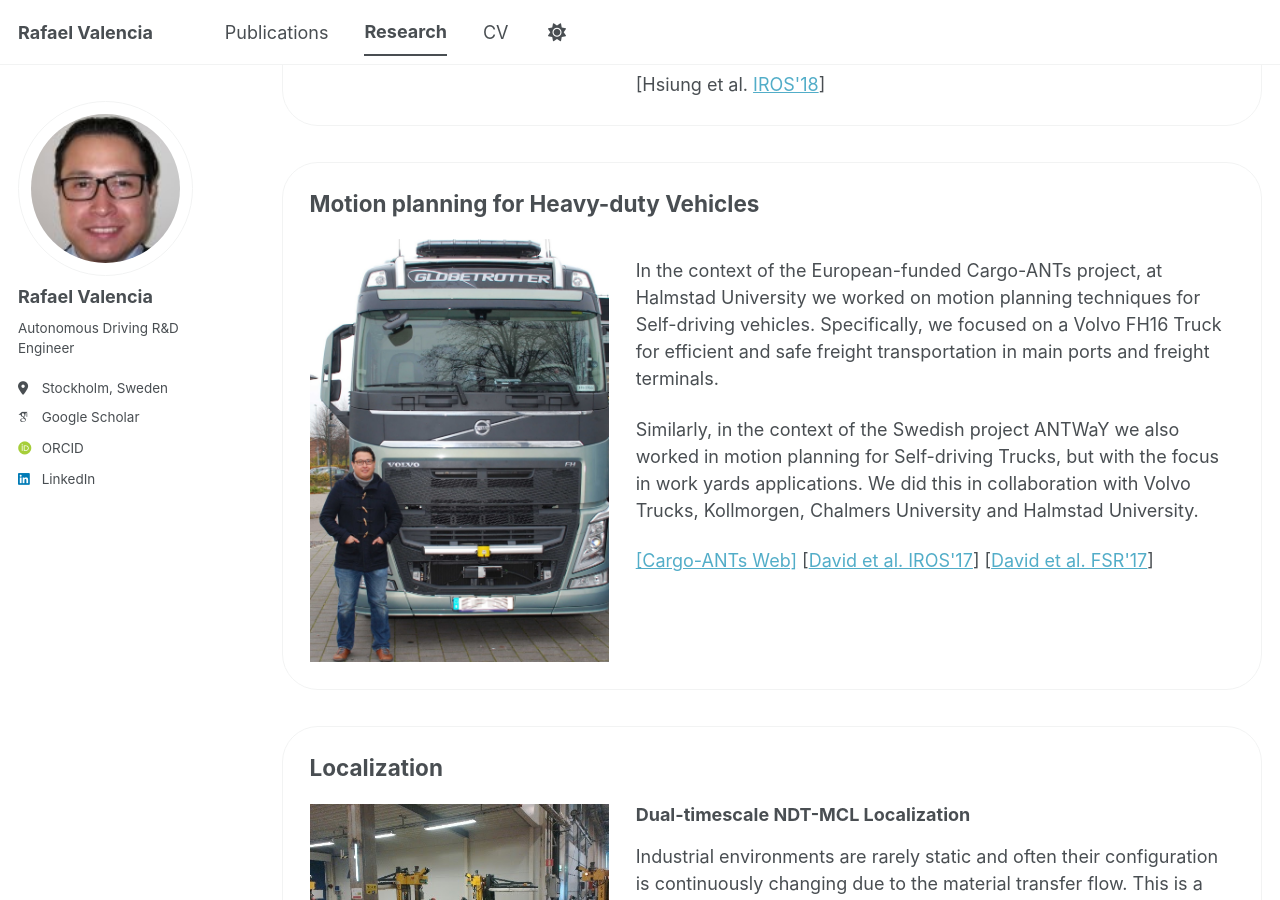
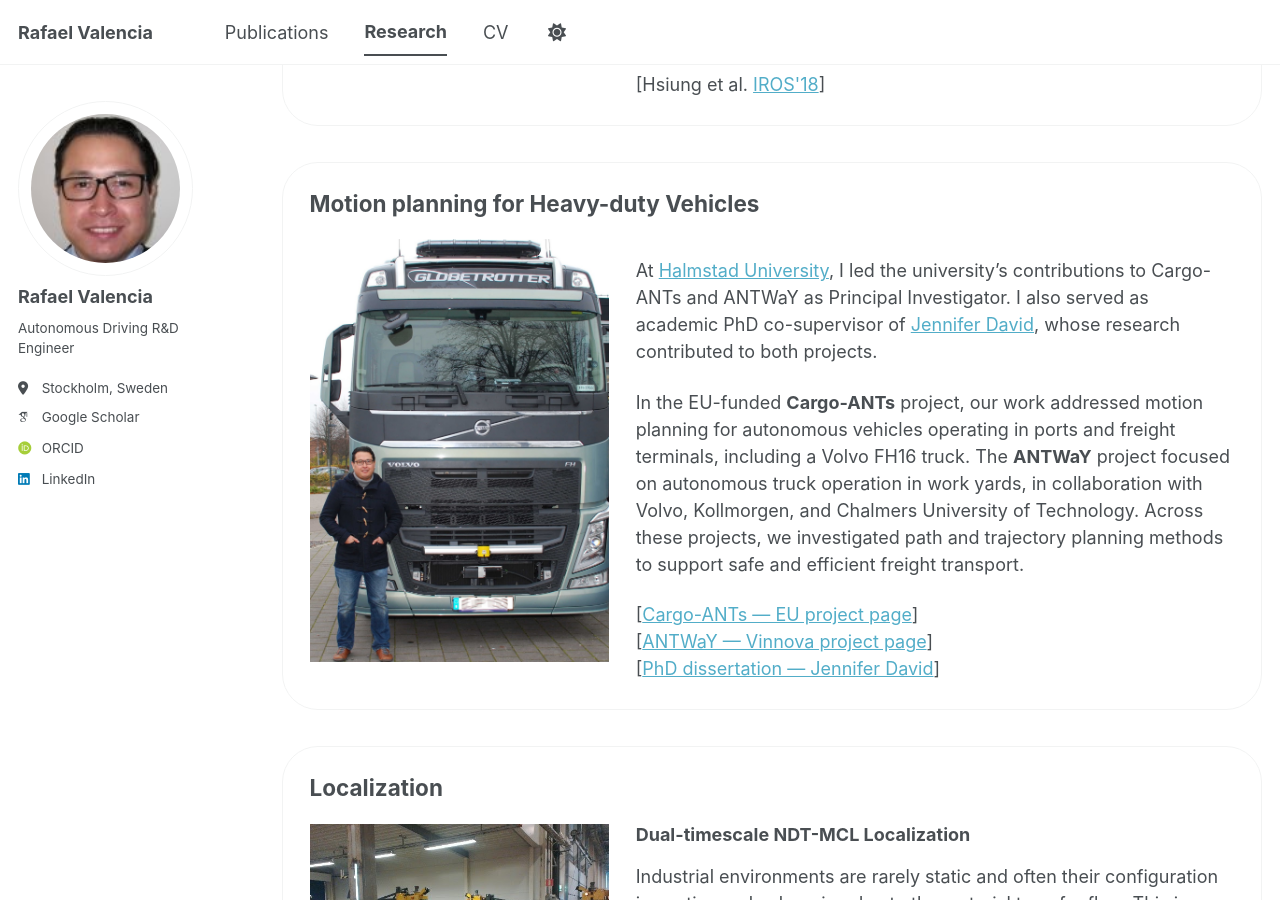
Before and after one commit to rafaelvalencia/rafaelvalencia.github.io, a Jekyll site: the page built from _pages/research.html, in a window 1280 px wide and 900 px high, scrolled down 1909 px. Built offline with Jekyll 4.4.1, drawn with Linux system fonts in a browser that asks for light colours; some web fonts are replaced; a script bundle is joined from its source files by our own code; library files that are not in the unit come from our copies.

Commit message:
Update research page

```diff
--- a/_pages/research.html
+++ b/_pages/research.html
@@ -69,9 +69,11 @@
         </a>
       </div>
       <div class="research-section__text">
-        <p>In the context of the European-funded Cargo-ANTs project, at Halmstad University we worked on motion planning techniques for Self-driving vehicles. Specifically, we focused on a Volvo FH16 Truck for efficient and safe freight transportation in main ports and freight terminals.</p>
-        <p>Similarly, in the context of the Swedish project ANTWaY we also worked in motion planning for Self-driving Trucks, but with the focus in work yards applications. We did this in collaboration with Volvo Trucks, Kollmorgen, Chalmers University and Halmstad University.</p>
-        <p><a href="http://www.cargo-ants.eu/">[Cargo-ANTs Web]</a> [<a href="http://hh.diva-portal.org/smash/record.jsf?pid=diva2%3A1137702&amp;dswid=7668">David et al. IROS&#x27;17</a>] [<a href="http://hh.diva-portal.org/smash/get/diva2:1137701/FULLTEXT01.pdf">David et al. FSR&#x27;17</a>]</p>
+        <p>At <a href="https://www.hh.se/english.html">Halmstad University</a>, I led the university’s contributions to Cargo-ANTs and ANTWaY as Principal Investigator. I also served as academic PhD co-supervisor of <a href="https://jennidavid.wordpress.com/">Jennifer David</a>, whose research contributed to both projects.</p>
+        <p>In the EU-funded <strong>Cargo-ANTs</strong> project, our work addressed motion planning for autonomous vehicles operating in ports and freight terminals, including a Volvo FH16 truck. The <strong>ANTWaY</strong> project focused on autonomous truck operation in work yards, in collaboration with Volvo, Kollmorgen, and Chalmers University of Technology. Across these projects, we investigated path and trajectory planning methods to support safe and efficient freight transport.</p>
+        <p>[<a href="https://cordis.europa.eu/project/id/605598">Cargo-ANTs — EU project page</a>]<br>
+          [<a href="https://www.vinnova.se/p/ANTWaY---Automated-Next-generation-Transport-Vehicle-for-Work-Yard-application/">ANTWaY — Vinnova project page</a>]<br>
+          [<a href="https://www.diva-portal.org/smash/record.jsf?pid=diva2%3A2025798">PhD dissertation — Jennifer David</a>]</p>
       </div>
     </div>
   </section>
```
